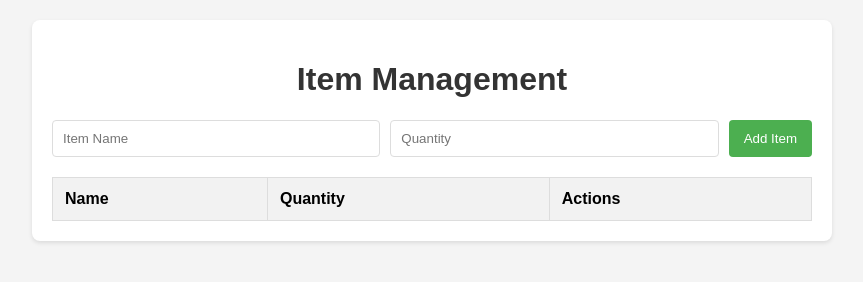
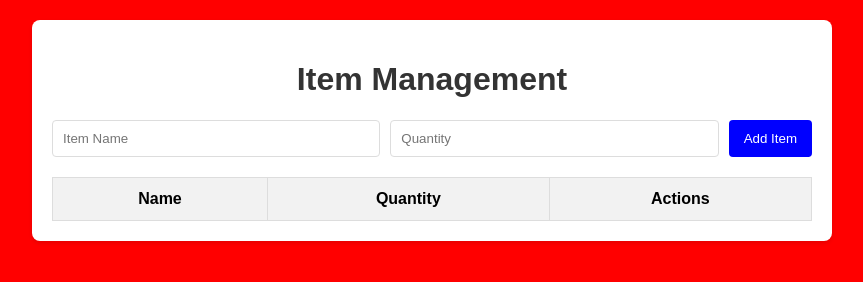
Before and after one commit to taimoorsiddique13/MongoDBAssignment, a website: page frontend/index.html in a window 1280 px wide. Shown: the whole page, without its empty margins (208-1071 px from the left). Drawn offline with Linux system fonts and the light colour scheme; no server answers.

Commit message:
final push

```diff
--- a/frontend/styles.css
+++ b/frontend/styles.css
@@ -3,7 +3,7 @@ body {
   max-width: 800px;
   margin: 0 auto;
   padding: 20px;
-  background-color: #f4f4f4;
+  background-color: red;
 }
 
 .container {
@@ -33,7 +33,7 @@ h1 {
 
 #itemForm button {
   padding: 10px 15px;
-  background-color: #4CAF50;
+  background-color: blue;
   color: white;
   border: none;
   border-radius: 4px;
@@ -49,7 +49,7 @@ h1 {
 #itemTable td {
   border: 1px solid #ddd;
   padding: 12px;
-  text-align: left;
+  text-align: center;
 }
 
 #itemTable th {
@@ -66,11 +66,11 @@ h1 {
 }
 
 .edit-btn {
-  background-color: #2196F3;
+  background-color: blue;
   color: white;
 }
 
 .delete-btn {
-  background-color: #f44336;
+  background-color: blue;
   color: white;
 }
--- a/package.json
+++ b/package.json
@@ -9,13 +9,13 @@
   "keywords": [],
   "author": "",
   "license": "ISC",
-  "description": "",
+  "description": "This repository showcases a basic CRUD application implemented with a RESTful API and MongoDB as the backend database. The application is built using the Express.js framework, demonstrating efficient routing, middleware, and database integration to perform Create, Read, Update, and Delete operations.",
   "dependencies": {
     "body-parser": "^1.20.3",
     "cors": "^2.8.5",
     "dotenv": "^16.4.7",
-    "express": "^4.21.1",
+    "express": "^4.21.2",
     "mongoose": "^8.8.3",
-    "nodemon": "^3.1.7"
+    "nodemon": "^3.1.9"
   }
 }
```
Also changed, not shown: 1 other file.
